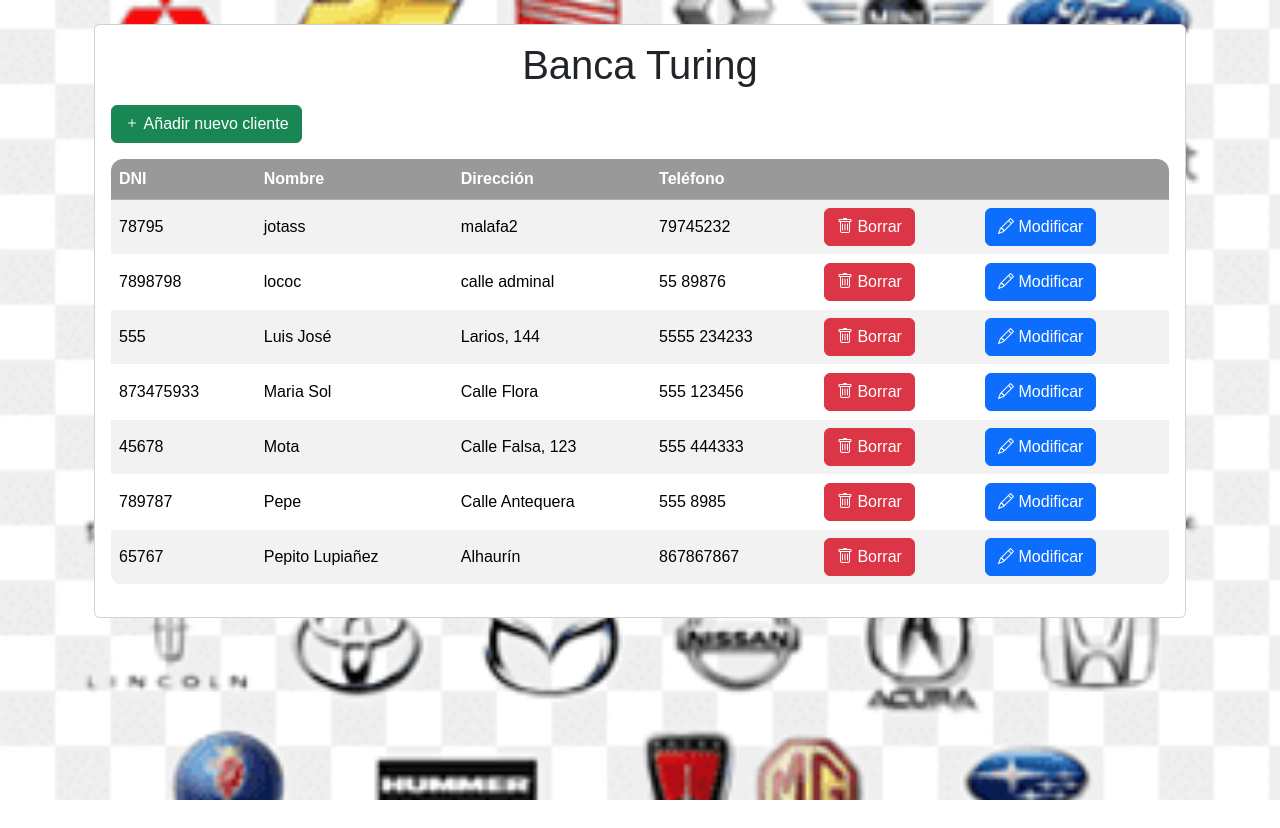
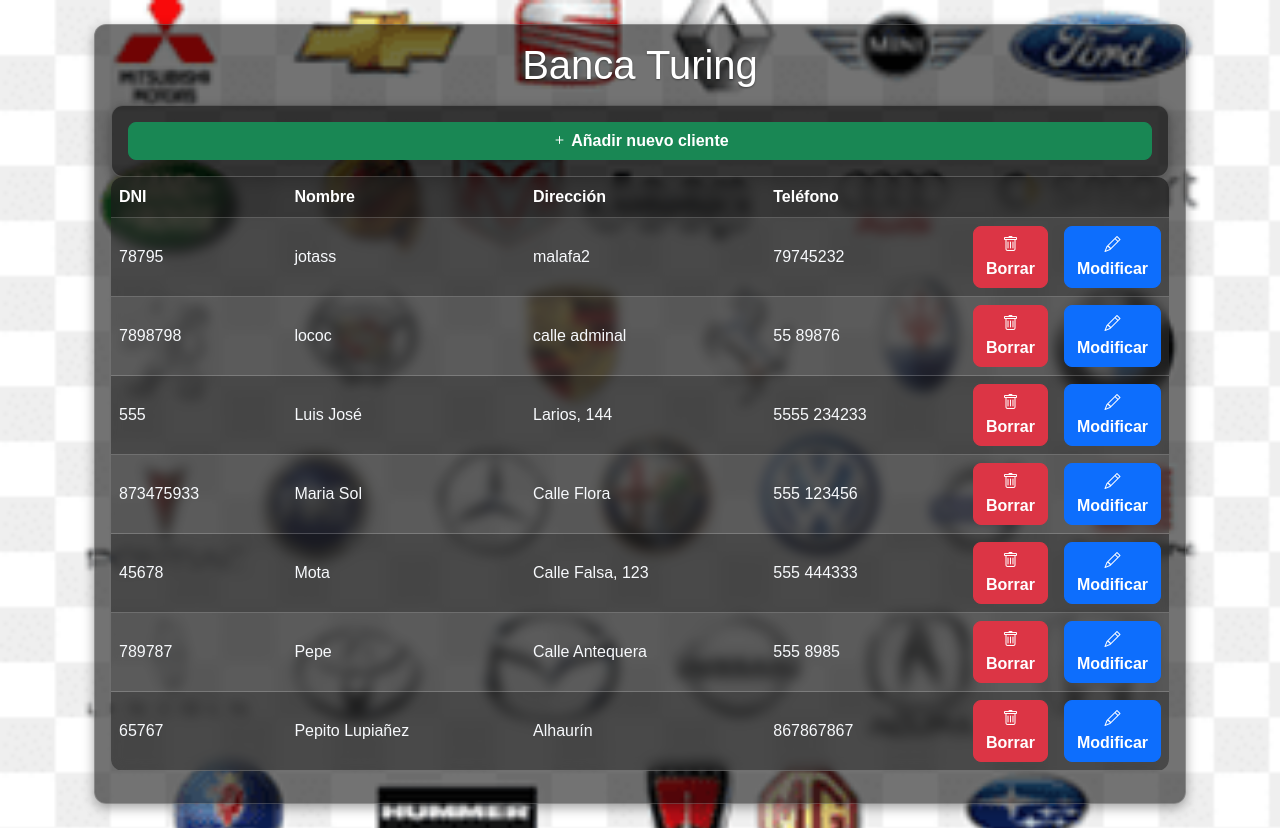
Before and after one commit to alexgargo78/alexgargo78_banca-turing, a PHP site: page /src/index.php in a window 1280 px wide. Before the commit the page ends 800 px from the top, so only its background shows below. Run offline with PHP 8.4, Linux system fonts and the light colour scheme; data comes from the database, SQL or seed files in the repository; data that the repository does not hold is empty.

Commit message:
ultimos retoques

```diff
--- a/src/css/style.css
+++ b/src/css/style.css
@@ -1,60 +1,123 @@
-#principal {
-    padding: 40px;
-    width: 100vw;
-    display: flex;
-    justify-content: center;
+/* =========================
+   Fondo global
+   ========================= */
+body{
+  background: url("../img/banca-turing.png") no-repeat center center fixed;
+  background-size: cover;
+  font-family: Arial, sans-serif;
+  color:#fff;
+  margin:0;
 }
 
-.fila-modificable {
-    border: 4px solid gray!important;
+/* Contenedor principal */
+#principal{
+  max-width: 1100px;
+  margin: 0 auto;
+  padding: 24px;
+  box-sizing: border-box;
 }
 
-.fila-modificable td {
-
-    background-color: lightsalmon!important;
-}
-/* Fondo de body con imagen */
-body {
-  background: url("../img/banca-turing.png") no-repeat center center fixed;
-  background-size: cover;
-  font-family: var(--font-sans, Arial, sans-serif);
-  color: #fff; /* letras claras para contraste */
+/* =========================
+   Tarjetas (glass)
+   ========================= */
+.card,
+.glass-card{
+  background: rgba(0,0,0,.55) !important;
+  border: 1px solid rgba(255,255,255,.2) !important;
+  border-radius: 12px;
+  box-shadow: 0 4px 12px rgba(0,0,0,.35);
+  color:#f5f7fb;
 }
 
-/* Tablas transparentes */
-.table {
-  background-color: rgba(255, 255, 255, 0.2); /* blanco con 20% de opacidad */
-  backdrop-filter: blur(6px); /* efecto vidrio esmerilado */
+/* Títulos dentro de cards */
+.card h1,.card h2,.card h3{
+  color:#fff;
+  text-shadow: 0 1px 2px rgba(0,0,0,.4);
+}
+
+/* =========================
+   Tablas (glass)
+   ========================= */
+.table,
+.glass-table{
+  /* Anula fondo opaco de Bootstrap */
+  --bs-table-bg: transparent;
+  background-color: rgba(255,255,255,0.18);
+  /* Orden correcto de prefijos */
+  -webkit-backdrop-filter: blur(6px); /* Safari primero */
+  backdrop-filter: blur(6px);         /* Estándar */
   border-radius: 12px;
   overflow: hidden;
 }
 
-/* Cabecera de tabla */
-.table thead th {
-  background-color: rgba(0, 0, 0, 0.4); /* negro con opacidad */
-  color: #fff;
-  border-color: rgba(255, 255, 255, 0.2);
+/* Cabecera translúcida */
+.table thead th{
+  background: rgba(0,0,0,.6) !important;
+  color:#fff !important;
+  border-color: rgba(255,255,255,.2) !important;
 }
 
-/* Filas de tabla */
-.table tbody tr {
-  background-color: rgba(255, 255, 255, 0.15);
+/* Celdas del cuerpo: velo suave para legibilidad */
+.table tbody tr > *{
+  background: rgba(0,0,0,.35) !important;
+  color:#f7f9fc !important;
+  border-color: rgba(255,255,255,.2) !important;
 }
 
-.table tbody tr:nth-child(even) {
-  background-color: rgba(255, 255, 255, 0.25);
+/* Rayado de .table-striped: evita grises opacos de Bootstrap */
+.table.table-striped > tbody > tr:nth-of-type(odd) > *{
+  --bs-table-accent-bg: transparent;
+  background: rgba(0,0,0,.45) !important;
 }
 
-.table td, .table th {
-  border-color: rgba(255, 255, 255, 0.2);
+/* Hover */
+.table tbody tr:hover > *{
+  background: rgba(255,255,255,.25) !important;
 }
 
-/* Formularios dentro de tablas */
-.table input.form-control {
-  background-color: rgba(255,255,255,0.3);
-  color: #fff;
-  border: 1px solid rgba(255,255,255,0.5);
+/* =========================
+   Modo edición en línea
+   ========================= */
+/* Inputs dentro de celdas: encajan y son legibles */
+.table td input.form-control{
+  width: 100%;
+  padding: .32rem .5rem;
+  font-size: .95rem;
+  height: auto;
+  background: rgba(255,255,255,.98) !important;
+  color:#111 !important;
+  border:1px solid rgba(0,0,0,.15) !important;
+  border-radius: 6px;
 }
-.table input.form-control::placeholder {
-  color: #e5e5e5;
+
+/* Placeholder visible */
+.table td input.form-control::placeholder{
+  color:#555 !important;
+  opacity:1;
 }
+
+/* Enfoque accesible */
+.table td input.form-control:focus{
+  border-color:#198754 !important;
+  box-shadow: 0 0 0 .2rem rgba(25,135,84,.25) !important;
+  outline:none;
+}
+
+/* Botones en columnas de acciones ocupan todo el ancho de su celda */
+.table td .btn{ width: 100%; }
+
+/* =========================
+   Fila modificable (si la usas)
+   ========================= */
+.fila-modificable{ border: 4px solid gray !important; }
+.fila-modificable td{ background-color: lightsalmon !important; }
+
+/* =========================
+   Botones (toque general)
+   ========================= */
+.btn{
+  border-radius: 8px;
+  font-weight: 600;
+  transition: transform .15s ease;
+}
+.btn:hover{ transform: scale(1.04); }
--- a/src/index.php
+++ b/src/index.php
@@ -68,6 +68,7 @@
 ?>
 <!DOCTYPE html>
 <html lang="es">
+
 <head>
     <meta charset="UTF-8">
     <title>Banca Turing</title>
@@ -75,13 +76,15 @@
     <link href="https://cdn.jsdelivr.net/npm/bootstrap@5.3.8/dist/css/bootstrap.min.css" rel="stylesheet">
     <link rel="stylesheet" href="./css/style.css">
 </head>
+
 <body>
     <div class="container p-4">
         <div class="card p-3">
             <h1 class="text-center mb-3">Banca Turing</h1>
 
             <!-- Botón para ir a nuevo.php -->
-    <div class="mb-3">
+            <div class="card p-3 glass-card">
+                <!-- antes: class="card p-3" -->
                 <a href="añadir_cliente.php" class="btn btn-success">
                     <i class="bi bi-plus"></i> Añadir nuevo cliente
                 </a>
@@ -90,20 +93,56 @@
             <?php if ($mensaje): ?>
             <div class="alert alert-<?= htmlspecialchars($tipoMsg) ?>"><?= $mensaje ?></div>
             <?php endif; ?>
-
-    <table class="table table-striped align-middle">
+            <table class="table table-striped align-middle glass-table">
+                <!-- antes sin glass-table -->
                 <thead>
                     <tr>
                         <th>DNI</th>
                         <th>Nombre</th>
                         <th>Dirección</th>
                         <th>Teléfono</th>
-          <th></th>
-          <th></th>
+                        <th style="width:1%"></th>
+                        <th style="width:1%"></th>
                     </tr>
                 </thead>
                 <tbody>
                     <?php while ($row = $result->fetch_assoc()): ?>
+                    <?php if ($accion === "modificar" && $dni === $row['dni']): ?>
+                    <!-- Fila en modo edición (form válido dentro de una sola celda) -->
+                    <tr>
+                        <form action="index.php" method="post">
+                            <td>
+                                <input class="form-control" type="text" name="dni"
+                                    value="<?= htmlspecialchars($row['dni']) ?>">
+                                <input type="hidden" name="accion" value="actualizar">
+                                <input type="hidden" name="dniAntiguo" value="<?= htmlspecialchars($row['dni']) ?>">
+                            </td>
+                            <td>
+                                <input class="form-control" type="text" name="nombre"
+                                    value="<?= htmlspecialchars($row['nombre']) ?>">
+                            </td>
+                            <td>
+                                <input class="form-control" type="text" name="direccion"
+                                    value="<?= htmlspecialchars($row['direccion']) ?>">
+                            </td>
+                            <td>
+                                <input class="form-control" type="text" name="telefono"
+                                    value="<?= htmlspecialchars($row['telefono']) ?>">
+                            </td>
+                            <td>
+                                <button class="btn btn-success w-100" type="submit">
+                                    <i class="bi bi-check-lg"></i> Guardar
+                                </button>
+                            </td>
+                            <td>
+                                <a href="index.php" class="btn btn-secondary w-100">
+                                    <i class="bi bi-x-lg"></i> Cancelar
+                                </a>
+                            </td>
+                        </form>
+                    </tr>
+                    <?php else: ?>
+                    <!-- Fila normal -->
                     <tr>
                         <td><?= htmlspecialchars($row['dni']) ?></td>
                         <td><?= htmlspecialchars($row['nombre']) ?></td>
@@ -128,10 +167,12 @@
                             </form>
                         </td>
                     </tr>
+                    <?php endif; ?>
                     <?php endwhile; ?>
                 </tbody>
             </table>
         </div>
     </div>
 </body>
-</html>
+
+</html
```
Lines whose indentation alone changed are shown as unchanged.
